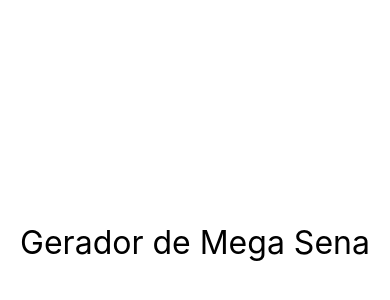
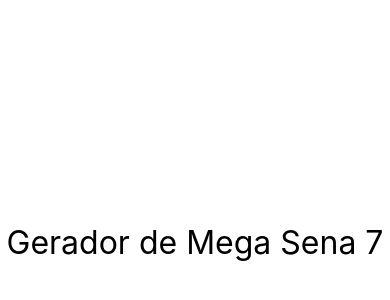
Before and after one commit to JordyLimaEng/react-study, a React Native app in the folder exercicios/exercicios/: screen / in a window 390 px wide. Shown: the part 180-480 px from the top of the page. Built offline with nearby package versions, Linux system fonts and the light colour scheme.

Commit message:
Class based component #2

```diff
--- a/exercicios/exercicios/src/App.js
+++ b/exercicios/exercicios/src/App.js
@@ -7,7 +7,7 @@
     //retorna por jsx - sempre precisa do modulo React pra retornar jsx
     //também podemos exportar como arrow function
     <SafeAreaView style={style.App}>
-        <Mega/>
+        <Mega qtdNumeros={7}/>
     </SafeAreaView>
 
 )
--- a/exercicios/exercicios/src/components/mega/Mega.js
+++ b/exercicios/exercicios/src/components/mega/Mega.js
@@ -7,7 +7,7 @@
     render() {
         return (
             <Text style={style.txtG}>
-                Gerador de Mega Sena
+                Gerador de Mega Sena {this.props.qtdNumeros}
             </Text>
         )
     }
```
